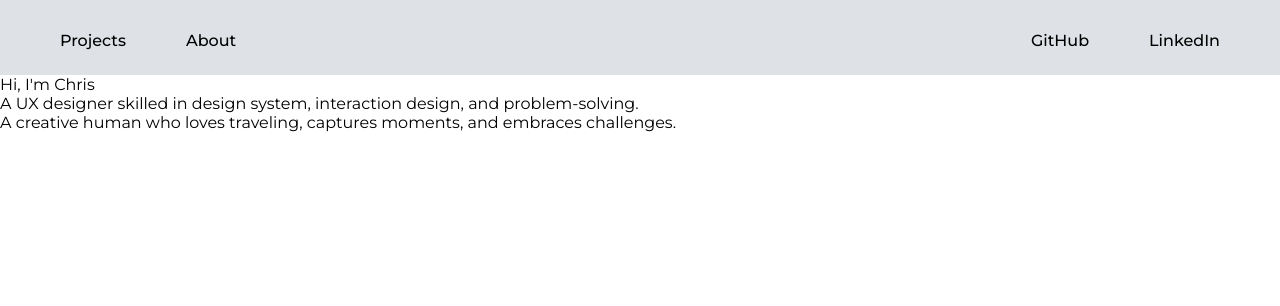
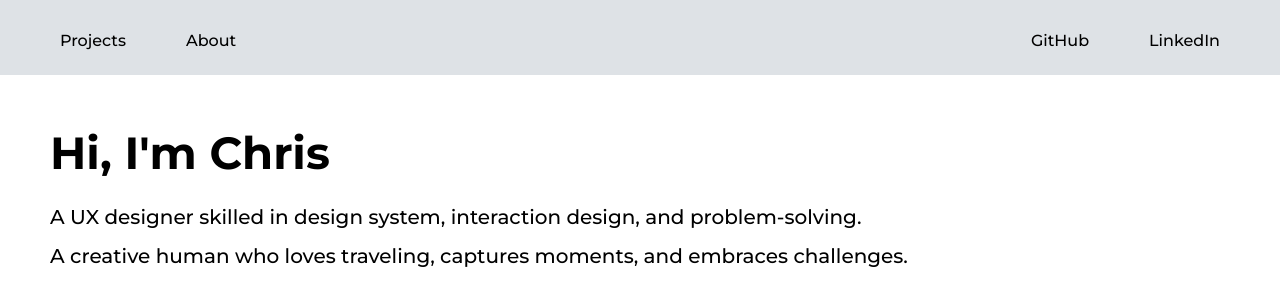
Before and after one commit to chrisjk02/personal-portfolio, a plain HTML site: page index.html in a window 1280 px wide. Drawn offline with Linux system fonts and the light colour scheme.

Commit message:
Style hero and hero subtitles

```diff
--- a/index.html
+++ b/index.html
@@ -27,7 +27,7 @@
         </section>
         <section class="main">
             <div id="main-content" class="container">
-                <div class="hero">
+                <div class="container-item-flex hero">
                     <div class="hero-title">Hi, I'm Chris</div>
                     <div class="hero-subtitle">A UX designer skilled in design system,
                         interaction design, and problem-solving.
--- a/styles.css
+++ b/styles.css
@@ -18,6 +18,15 @@ body {
     grid-template-rows: 75px 1fr;
     width: 100vw;
     height: 100vh;
+}
+
+.container-item-flex {
+    display: flex;
+    flex-direction: column;
+    justify-content: center;
+    align-items: flex-start;
+    padding: 50px;
+    gap: 15px;
 }
 
 .header {
@@ -54,6 +63,17 @@ body {
     grid-template-rows: 1fr 3fr;
 }
 
+.hero .hero-title {
+    font-size: 45px;
+    font-weight: bold;
+    margin-bottom: 10px;
+}
+
+.hero .hero-subtitle {
+    font-size: 20px;
+    font-weight: 500;
+}
+
 .footer {
     background-color: #343A40;
 }
```
